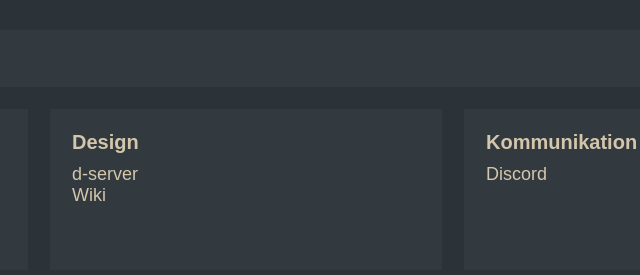
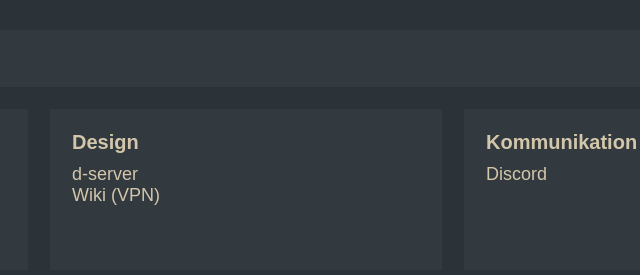
Before and after one commit to notthewave/homepage, a plain HTML site: page index.html in a window 1280 px wide. Shown: the top 275 px of the page, 394-1034 px from the left. Drawn offline with Linux system fonts and the light colour scheme.

Commit message:
added vpn notice

```diff
--- a/index.html
+++ b/index.html
@@ -75,7 +75,7 @@ h1 {
   <div class="card">
     <h1>Design</h1>
     <a class="bookmark" href="https://d-server.de" target="_blank">d-server</a>
-    <a class="bookmark" href="https://wiki.d.th-nuernberg.de" target="_blank">Wiki</a>
+    <a class="bookmark" href="https://wiki.d.th-nuernberg.de" target="_blank">Wiki (VPN)</a>
   </div>
   <div class="card">
     <h1>Kommunikation</h1>
```
